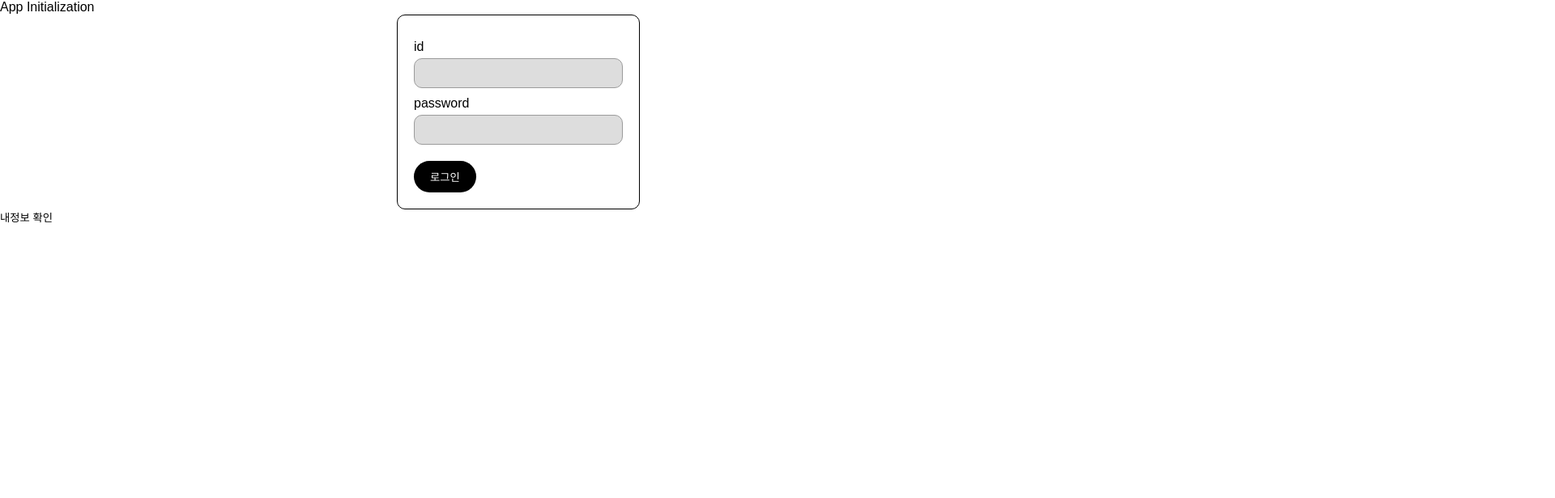
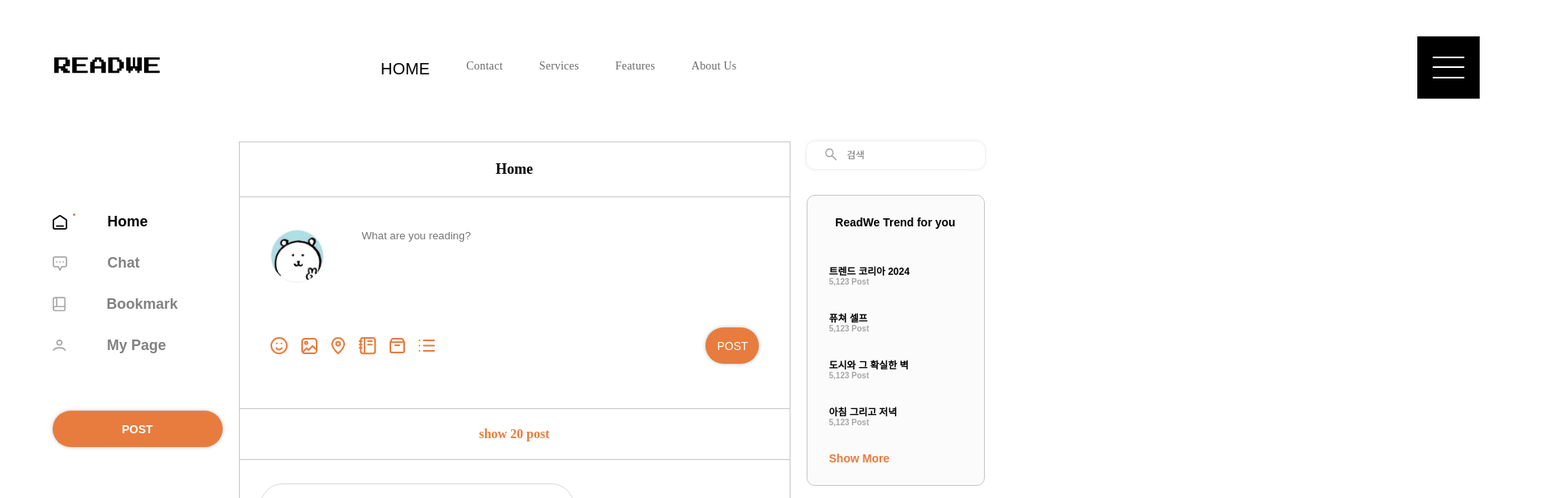
Before and after one commit to FRONTENDSCHOOL7/final-13-read-we, a React (Create React App) app: page /main in a window 1280 px wide. Shown: the top 616 px of the page at 81% size, 1920 px wide, since content can reach past the window. Built offline with nearby package versions, Linux system fonts and the light colour scheme.

Commit message:
Feat: Mainpage index, navbtn router추가

```diff
--- a/src/App.js
+++ b/src/App.js
@@ -1,5 +1,9 @@
 import { useState } from 'react';
 import LoginPage from './login-Page/LoginPage';
+import MainPage from './components/main/MainPage';
+import { Routes, Route, Link } from 'react-router-dom';
+import CmtList from './main-page/CmtList';
+import MyPageNote from './마이페이지 작업공간/MyPageNote';
 
 function App() {
   //myInfo - 로그인한 유저의 정보(토큰)값 저장
@@ -20,11 +24,12 @@ function App() {
   };
 
   return (
-    <div>
-      <h1>App Initialization</h1>
-      <LoginPage />
-      <button onClick={getMyInfo}>내정보 확인</button>
-    </div>
+    <Routes>
+      <Route path="/main" element={<MainPage />} />
+      {/* <Route path="/comment" element={<CmtList />} /> */}
+      <Route path="/mypage" element={<MyPageNote />} />
+    </Routes>
+    // <MainPage />
   );
 }
 
--- a/src/Header.js
+++ b/src/Header.js
@@ -1,12 +1,21 @@
 import React from 'react';
+import { useNavigate } from 'react-router-dom';
 
 export default function Header() {
+  const navigate = useNavigate();
   return (
     <header>
       <div className="header-Container">
         <div className="logo-Image"></div>
         <div className="container-Link">
-          <a href="http//www.naver.com">HOME</a>
+          <a
+            onClick={(e) => {
+              e.preventDefault();
+              navigate('/main');
+            }}
+          >
+            HOME
+          </a>
           <a>Contact</a>
           <a>Services</a>
           <a>Features</a>
--- a/src/components/button/BtnStyle.jsx
+++ b/src/components/button/BtnStyle.jsx
@@ -11,7 +11,8 @@ const BasicBtn = styled.button`
   border-radius: ${(props) => props.round || `10px`};
   box-shadow: ${(props) =>
     props.shadow || `0px 0px 4px 0px rgba(0, 0, 0, 0.25)`};
-
+  font-weight: ${(props) =>
+    props.weight};
   ${(props) =>
     props.linestyle &&
     css`
--- a/src/components/button/MainNavBtn.jsx
+++ b/src/components/button/MainNavBtn.jsx
@@ -1,6 +1,8 @@
 import React from 'react';
+import { useNavigate } from 'react-router-dom';
 // 메인페이지 좌측 네비게이션 버튼
 const MainNavBtn = ({ className }) => {
+  const navigate = useNavigate();
   return (
     <ul className={`home-nav ${className}`}>
       <li>
@@ -10,19 +12,40 @@ const MainNavBtn = ({ className }) => {
         </a>
       </li>
       <li>
-        <a href="#" className="home-nav-list">
+        <a
+          href="#"
+          className="home-nav-list"
+          onClick={(e) => {
+            e.preventDefault(); // 기본 링크 동작을 막습니다.
+            navigate('/chat');
+          }}
+        >
           <i className="icon icon-chat"></i>
           <span>Chat</span>
         </a>
       </li>
       <li>
-        <a href="#" className="home-nav-list">
+        <a
+          href="#"
+          className="home-nav-list"
+          onClick={(e) => {
+            e.preventDefault(); // 기본 링크 동작을 막습니다.
+            navigate('/bookmark');
+          }}
+        >
           <i className="icon icon-book"></i>
-          <span>Book</span>
+          <span>Bookmark</span>
         </a>
       </li>
       <li>
-        <a href="#" className="home-nav-list">
+        <a
+          href="#"
+          className="home-nav-list"
+          onClick={(e) => {
+            e.preventDefault(); // 기본 링크 동작을 막습니다.
+            navigate('/mypage');
+          }}
+        >
           <i className="icon icon-my"></i>
           <span>My Page</span>
         </a>
--- a/src/components/main/MainPage.jsx
+++ b/src/components/main/MainPage.jsx
@@ -14,7 +14,7 @@ import Recent from './RecentSection';
 const MainPage = () => {
   return (
     <div className={styles.container}>
-      <Header></Header>
+      <Header />
       <div className={styles.MainContainer}>
         <div className={styles.outerContainer}>
           <div className={styles.MProFloat}>
@@ -25,8 +25,14 @@ const MainPage = () => {
             />
           </div>
           <div className={styles.MainLeftContainer}>
-            <MainNavBtn></MainNavBtn>
-            <BasicBtn md="true" bgcolor="#E87C3E" round="100px" wid="100%">
+            <MainNavBtn />
+            <BasicBtn
+              md="true"
+              bgcolor="#E87C3E"
+              round="100px"
+              wid="100%"
+              weight="600"
+            >
               POST
             </BasicBtn>
           </div>
@@ -34,7 +40,7 @@ const MainPage = () => {
             <div className={styles.HomeButton}>
               <button>Home</button>
             </div>
-            <MainPostCard imgSrc="icon/testProfile.png"></MainPostCard>
+            <MainPostCard imgSrc="icon/testProfile.png" />
             <PostSection
               date="2023.10.26"
               imgSrc="icon/testProfile.png"
@@ -47,10 +53,10 @@ const MainPage = () => {
               content="내요요요요용"
               like="11"
               cmt=""
-            ></PostSection>
-            <PostSection className={styles.PostSection}></PostSection>
-            <PostSection className={styles.PostSection}></PostSection>
-            <PostSection className={styles.PostSection}></PostSection>
+            />
+            <PostSection className={styles.PostSection} />
+            <PostSection className={styles.PostSection} />
+            <PostSection className={styles.PostSection} />
           </div>
           <div className={styles.MainRightContainer}>
             <IconIpt>
@@ -58,7 +64,7 @@ const MainPage = () => {
               <i class="icon icon-search" />
             </IconIpt>
             {/* <Recent></Recent> */}
-            <Trend></Trend>
+            <Trend />
           </div>
         </div>
       </div>
--- a/src/components/main/PostSection.jsx
+++ b/src/components/main/PostSection.jsx
@@ -1,6 +1,7 @@
 import React, { useState } from 'react';
 import { CounterBtn } from '../button/BtnStyleEtc';
-import ModalPopup from '../popup/ModalPopup';
+import BookDetailModal from '../popup/BookDetailModal';
+import styles from './css/Main.module.css';
 
 // 게시물 카드섹션
 const MainCard = (props) => {
@@ -95,7 +96,7 @@ const MainCard = (props) => {
           </a>
         </li>
       </ul>
-      {showPopup && <ModalPopup closePopup={closePopup} {...props} />}
+      {showPopup && <BookDetailModal closePopup={closePopup} {...props} />}
     </>
   );
 };
--- a/src/components/popup/ModalPopup.jsx
+++ b/src/components/popup/BookDetailModal.jsx
@@ -1,7 +1,7 @@
 import React from 'react';
 import { BasicBtn } from '../button/BtnStyle';
 
-const ModalPopup = (props) => {
+const BookDetailModal = (props) => {
   const closePopup = () => {
     props.closePopup();
   };
@@ -62,4 +62,4 @@ const ModalPopup = (props) => {
   );
 };
 
-export default ModalPopup;
+export default BookDetailModal;
--- a/src/index.js
+++ b/src/index.js
@@ -3,10 +3,13 @@ import ReactDOM from 'react-dom/client';
 import './common.css';
 import App from './App';
 import './App.css';
+import { BrowserRouter } from 'react-router-dom';
 
 const root = ReactDOM.createRoot(document.getElementById('root'));
 root.render(
   <React.StrictMode>
-    <App />
+    <BrowserRouter>
+      <App />
+    </BrowserRouter>
   </React.StrictMode>,
 );
```
